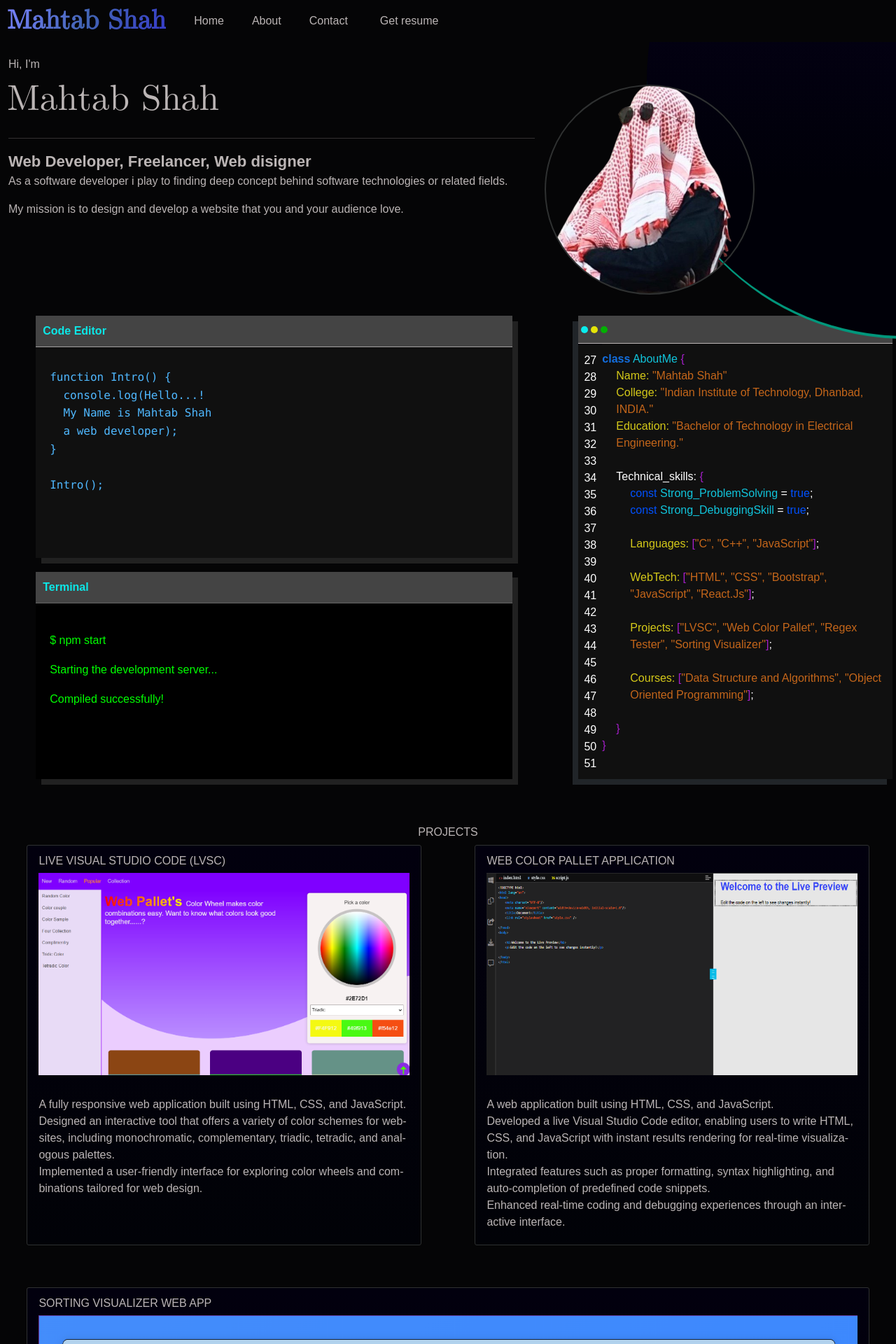
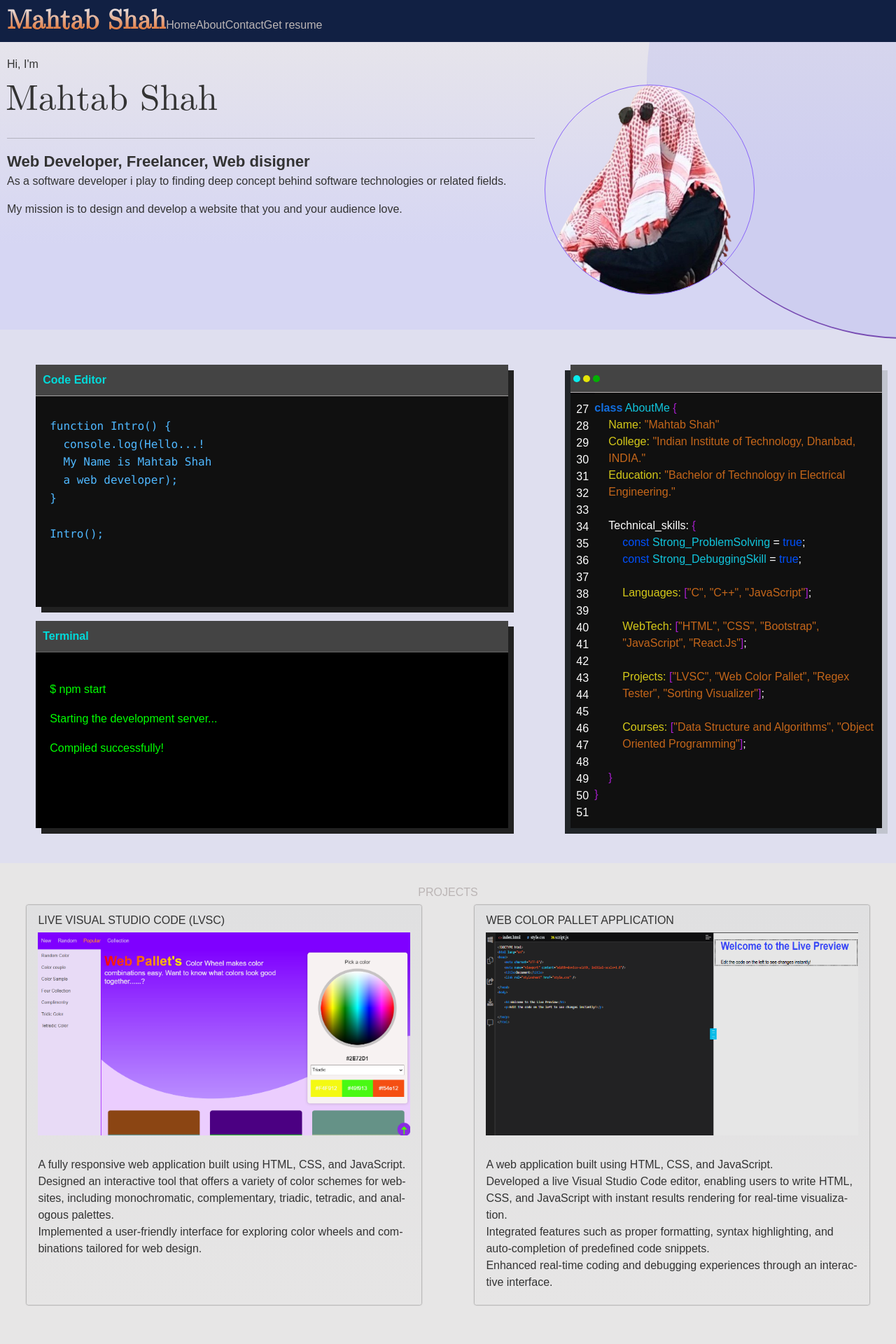
Before and after one commit to MahtabShah/ReactPortFolio, a React (Vite) app: page / in a window 1280 px wide. Shown: the top 1920 px of the page at 70% size. Built offline with nearby package versions, Linux system fonts and the light colour scheme.

Commit message:
Update App.css
changes from vs code then paste here

```diff
--- a/src/App.css
+++ b/src/App.css
@@ -19,17 +19,25 @@
   --t-clr1: rgb(108, 108, 108);
   --t-clr2: rgb(20, 20, 20);
   --vr-f: clamp(2px, 3vw, 1rem);
-  --pr-clr: rgb(12, 231, 231);
+  --pr-clr: rgb(0, 218, 218);
   --bl-clr: rgb(0, 0, 0);
   --code-clr: #101010;
-  --vr-fp: clamp(10px, 3.87vw, 1rem);
+  --vr-fp: clamp(10px, 3.9vw, 1rem);
   --bl-clr: rgb(0, 0, 0);
   --wh-clr: rgb(255, 255, 255);
   --t-clr1: rgb(187, 181, 181);
   --t-clr2: rgb(20, 20, 20);
-  --fr-clr: #000000;
+  --fr-clr: #2b2b9d;
 }
 
+:root {
+  --hdr-clr: #112043;
+  --u-bdr: 1px solid rgb(159, 158, 158);
+  --u-code-bg: #d7dbdc;
+  --u-whclr: #ccc;
+  --u-blclr: #333;
+  --u-bxshdw: 8px 8px 0px #c1c4ce;
+}
 body {
   margin: 0;
   padding: 0;
@@ -47,27 +55,27 @@ body {
   overflow: hidden;
 }
 
-.opc-cr div {
+/* .opc-cr div {
   height: 50px;
   width: calc(clamp(40px, 40vw, 50px));
-  /* border: 1px solid rgba(213, 254, 249, 0.993); */
+  border: 1px solid rgba(213, 254, 249, 0.993);
   flex-grow: 1;
-}
+} */
 
-.front-pg {
-  /* border: 1px solid rgb(255, 0, 0); */
+/* .front-pg {
+  border: 1px solid rgb(255, 0, 0);
   height: 240px;
   z-index: 2;
   position: relative;
   display: flex;
   padding: 10px;
-}
+} */
 
-.intro {
+/* .intro {
   flex-grow: 1;
-  /* border: 1px solid rgb(255, 0, 0); */
-  /* background-color: rgb(117, 202, 74); */
-}
+  border: 1px solid rgb(255, 0, 0);
+  background-color: rgb(117, 202, 74);
+} */
 
 .p {
   display: flex;
@@ -78,87 +86,8 @@ body {
   flex-flow: column nowrap;
 }
 
-.cr {
-  border-bottom: 4px solid rgba(2, 152, 125, 0.989);
-  width: calc(100px + 50vw);
-  height: calc(100px + 50vw);
-  border-radius: 50%;
-  position: absolute;
-  right: calc(-30vw);
-  top: calc(-20vw);
-  z-index: 2;
-  background: linear-gradient(to top, rgb(0, 0, 8) 30%, rgb(7, 1, 32));
-}
-
-.hr {
-  /* border: 2px solid var(--bdr-clr); */
-  height: clamp(12px, 7vw, 60px);
-  display: flex;
-  gap: clamp(2px, 4vw, 40px);
-  align-items: center;
-  padding: 0 10px;
-  z-index: 4;
-  position: relative;
-  color: var(--t-clr2);
-  background: var(--pr-clr);
-}
-
 .header-item {
   font-family: sans-serif, Arial;
-  font-size: var(--vr-f);
-}
-
-#nm {
-  font-size: clamp(4px, 4vw, 2.4rem);
-  font-weight: 900;
-  /* background: linear-gradient(120deg, rgb(188, 2, 255), rgb(255, 0, 195)); */
-  background: linear-gradient(19deg, rgb(19, 213, 234), rgb(118, 175, 198));
-  background: repeating-linear-gradient(
-    120deg,
-    hsl(235.9deg 100% 74%) 0%,
-    #4264b4 50%,
-    #363aca
-  );
-  color: transparent;
-  background-clip: text;
-  font-family: math;
-}
-
-.m {
-  /* border: 2px solid red; */
-  display: flex;
-  justify-content: center;
-  /* box-shadow: 0 2px 10px rgba(120, 248, 246, 0.677); */
-}
-
-.photo {
-  border: 2px solid var(--bdr-clr);
-  border-radius: 50%;
-  box-sizing: border-box;
-  align-self: flex-end;
-  z-index: 5;
-  min-width: clamp(100px, calc(100px + 20vw), 300px);
-  min-height: clamp(100px, calc(100px + 20vw), 300px);
-  border-radius: 50%;
-  margin-right: calc(100px + 8vw);
-  margin-top: calc(10px + 4vw);
-  background: url("./Screenshot_2024-06-07_232653-removebg-preview.png");
-  background-position: center;
-  background-repeat: no-repeat;
-  background-size: clamp(100px, calc(100px + 20vw), 300px);
-  position: relative;
-  z-index: 3;
-  /* box-shadow: -20px 20px 60px var(--mn-clr); */
-}
-
-.introduction {
-  margin: 10px 4px 0 0;
-  /* border: 2px solid rgba(110, 253, 251, 0.692); */
-  border-left: 2px solid rgba(110, 253, 251, 0);
-  padding: 10px;
-  flex-grow: 1;
-  color: var(--t-clr1);
-  /* font-size: clamp(8px, calc(5px + 1.4vw), 1rem); */
   font-size: var(--vr-f);
 }
 
@@ -173,30 +102,194 @@ body {
   font-weight: 700;
 }
 
-#get {
+/* .opc-cr {
+  border: var(--bdr);
+  position: absolute;
+  left: calc(50% - 45vw);
+  top: 10%;
+  height: 90vw;
+  width: 90vw;
+  display: flex;
+  flex-wrap: wrap;
+  border-radius: 50%;
+  z-index: 0;
+} */
+
+.hr {
   /* border: var(--bdr); */
-  padding: 6px 6px;
-  border-radius: 7px;
-  /* background: repeating-linear-gradient(
-    120deg,
-    hsl(236, 35%, 30%) 0%,
-    #294075 50%,
-    #2b2fabac
-  ); */
+  z-index: 6;
+  height: clamp(12px, 12vw, 60px);
+  display: flex;
+  gap: clamp(2px, 4vw, 40px);
+  align-items: center;
+  padding: 0 10px;
+  flex-grow: 1;
+  color: var(--t-clr2);
+  position: fixed;
+  left: 0;
+  right: 0;
+  top: 0;
+  color: var(--t-clr1);
+  background-color: var(--hdr-clr);
 }
+
+#nm {
+  font-size: clamp(4px, 4vw, 2.4rem);
+  font-weight: 900;
+  background: linear-gradient(19deg, rgb(19, 213, 234), rgb(118, 175, 198));
+  background: repeating-linear-gradient(
+    180deg,
+    hsl(240, 14%, 91%) 0%,
+    #e36820 100%
+  );
+  color: transparent;
+  background-clip: text;
+  font-family: math;
+}
+
+.m {
+  margin-top: clamp(12px, 12vw, 60px);
+  /* border: 2px solid red; */
+  display: flex;
+  justify-content: center;
+  /* background: rgb(203, 214, 216); */
+  color: var(--u-blclr);
+  background: linear-gradient(
+    to top,
+    rgb(214, 214, 243) 30%,
+    rgb(230, 228, 235)
+  );
+  padding-bottom: 50px;
+}
+
+.introduction {
+  margin: 10px 4px 0 0;
+  padding: 10px;
+  flex-grow: 1;
+  font-size: var(--vr-f);
+}
+
+.cr {
+  border-bottom: 2px solid rgba(120, 75, 179, 0.989);
+  width: calc(100px + 50vw);
+  height: calc(100px + 50vw);
+  border-radius: 50%;
+  position: absolute;
+  right: calc(-30vw);
+  top: calc(-20vw);
+  z-index: 2;
+  background: linear-gradient(
+    to top,
+    rgb(206, 206, 240) 30%,
+    rgb(226, 224, 232)
+  );
+}
+
+.photo {
+  border: 1px solid rgb(137, 100, 249);
+  border-radius: 50%;
+  box-sizing: border-box;
+  align-self: flex-end;
+  z-index: 5;
+  min-width: clamp(100px, calc(100px + 20vw), 300px);
+  min-height: clamp(100px, calc(100px + 20vw), 300px);
+  margin-right: calc(100px + 8vw);
+  margin-top: calc(10px + 4vw);
+  background: url("./Screenshot_2024-06-07_232653-removebg-preview.png");
+  background-position: center;
+  background-repeat: no-repeat;
+  background-size: clamp(100px, calc(100px + 20vw), 300px);
+  position: relative;
+  z-index: 3;
+}
+
+.dsr {
+  /* height: 100vw; */
+  /* border: 2px solid red; */
+  position: relative;
+  display: flex;
+  justify-content: space-between;
+  gap: 3%;
+  background: rgb(223, 223, 239);
+  padding: 20px 0;
+}
+
 .code-about {
   /* border: var(--bdr); */
-  min-width: 380px;
+  min-width: 400px;
   display: flex;
   flex-direction: column;
-  margin: 30px 5px;
+  margin: 30px 20px 30px 0;
   font-size: clamp(2px, calc(0.878vw + 40%), 1rem);
   /* font-size: var(--vr-f); */
-
+  box-shadow: var(--u-bxshdw);
   height: fit-content;
 }
 
-@media (max-width: 780px) {
+.proj-c {
+  padding: 30px 0;
+  display: flex;
+  flex-wrap: wrap;
+  justify-content: center;
+  background: #e7e6e6;
+  color: var(--u-blclr);
+}
+
+.m-card {
+  /* border: 1px solid var(--bdr-clr); */
+  border-radius: 3px;
+  overflow: hidden;
+  flex-grow: 1;
+  background: linear-gradient(
+    to bottom,
+    rgb(224, 224, 225),
+    rgb(230, 229, 229)
+  );
+  box-shadow: 0 0 2px rgba(24, 24, 24, 0.836);
+  transition: transform 0.3s;
+  width: clamp(200px, 90vw, 400px);
+  display: flex;
+  flex-direction: column;
+  margin: 30px 3%;
+  padding: 4px 16px;
+}
+
+.m-card:hover {
+  transform: translateY(1px);
+}
+
+.i {
+  height: 200px;
+  object-fit: cover;
+}
+
+.m-card-title {
+  margin: 8px 0;
+  font-size: var(--vr-f);
+}
+
+.m-card-description {
+  margin-top: 30px;
+  font-size: var(--vr-f);
+}
+
+.ftr {
+  /* border: var(--bdr); */
+  padding: 40px 10px;
+  background: #d3dce4;
+  height: 100vh;
+}
+
+.all-right {
+  height: 100vh;
+  color: var(--t-clr1);
+  display: flex;
+  align-items: center;
+  justify-content: center;
+  background-color: var(--hdr-clr);
+}
+
+@media (max-width: 800px) {
   .name {
     font-size: clamp(24px, 8vw, 4.4rem);
   }
@@ -235,127 +328,3 @@ body {
     /* height: fit-content; */
   }
 }
-
-.opc-cr {
-  /* border: var(--bdr); */
-  position: absolute;
-  left: calc(50% - 45vw);
-  top: 10%;
-  height: 90vw;
-  width: 90vw;
-  display: flex;
-  flex-wrap: wrap;
-  border-radius: 50%;
-  /* background: radial-gradient(circle, #b4838300, #13e3e6d9); */
-  z-index: 0;
-}
-
-.dsr {
-  /* height: 100vw; */
-  /* border: 2px solid red; */
-  position: relative;
-  display: flex;
-  justify-content: space-between;
-  gap: 3%;
-}
-
-.fix-bg {
-  z-index: -2;
-  height: clamp(12px, 12vw, 60px);
-  display: flex;
-  gap: clamp(2px, 4vw, 40px);
-  align-items: center;
-  padding: 0 10px;
-  position: relative;
-  flex-grow: 1;
-  color: var(--t-clr2);
-  background: var(--mn-clr);
-  /* box-shadow: 0 0px 206px rgba(80, 250, 247, 0.625); */
-  position: fixed;
-  left: 0;
-  right: 0;
-  top: 0;
-}
-
-.fix-hr {
-  height: clamp(12px, 12vw, 60px);
-  display: flex;
-  gap: clamp(2px, 4vw, 40px);
-  align-items: center;
-  padding: 0 10px;
-  color: var(--t-clr1);
-  z-index: 4;
-  flex-grow: 1;
-  position: fixed;
-  left: 0;
-  right: 0;
-  top: 0;
-  background: transparent;
-}
-
-.proj-c {
-  /* height: 800px; */
-  /* border-top: 1px solid var(--bdr-clr); */
-  background-color: var(--mn-clr);
-  background: var(--mn-clr);
-
-  padding: 34px 0;
-  display: flex;
-  flex-wrap: wrap;
-  justify-content: center;
-}
-
-.ftr {
-  /* height: 600px; */
-  background: #090300;
-  padding: 40px 10px;
-}
-
-.all-right {
-  background: #151515;
-  height: 200px;
-  color: var(--t-clr1);
-  /* text-align: center; */
-  /* padding: 34px; */
-  display: flex;
-  align-items: center;
-  justify-content: center;
-}
-
-.m-card {
-  border: 1px solid var(--bdr-clr);
-  border-radius: 3px;
-  overflow: hidden;
-  flex-grow: 1;
-  background: linear-gradient(to bottom, rgb(2, 0, 14), rgb(1, 2, 7));
-  /* box-shadow: 0 4px 2px rgba(24, 24, 24, 0.836); */
-  transition: transform 0.3s;
-  width: clamp(200px, 90vw, 400px);
-  display: flex;
-  flex-direction: column;
-  /* height: fit-content; */
-  /* border: var(--bdr); */
-  margin: 30px 3%;
-  padding: 4px 16px;
-}
-
-.m-card:hover {
-  transform: translateY(0px);
-}
-
-.i {
-  height: 200px;
-  object-fit: cover;
-}
-
-.m-card-title {
-  margin: 8px 0;
-  font-size: var(--vr-f);
-  color: var(--t-clr1);
-}
-
-.m-card-description {
-  margin-top: 30px;
-  font-size: var(--vr-f);
-  color: var(--t-clr1);
-}
```
